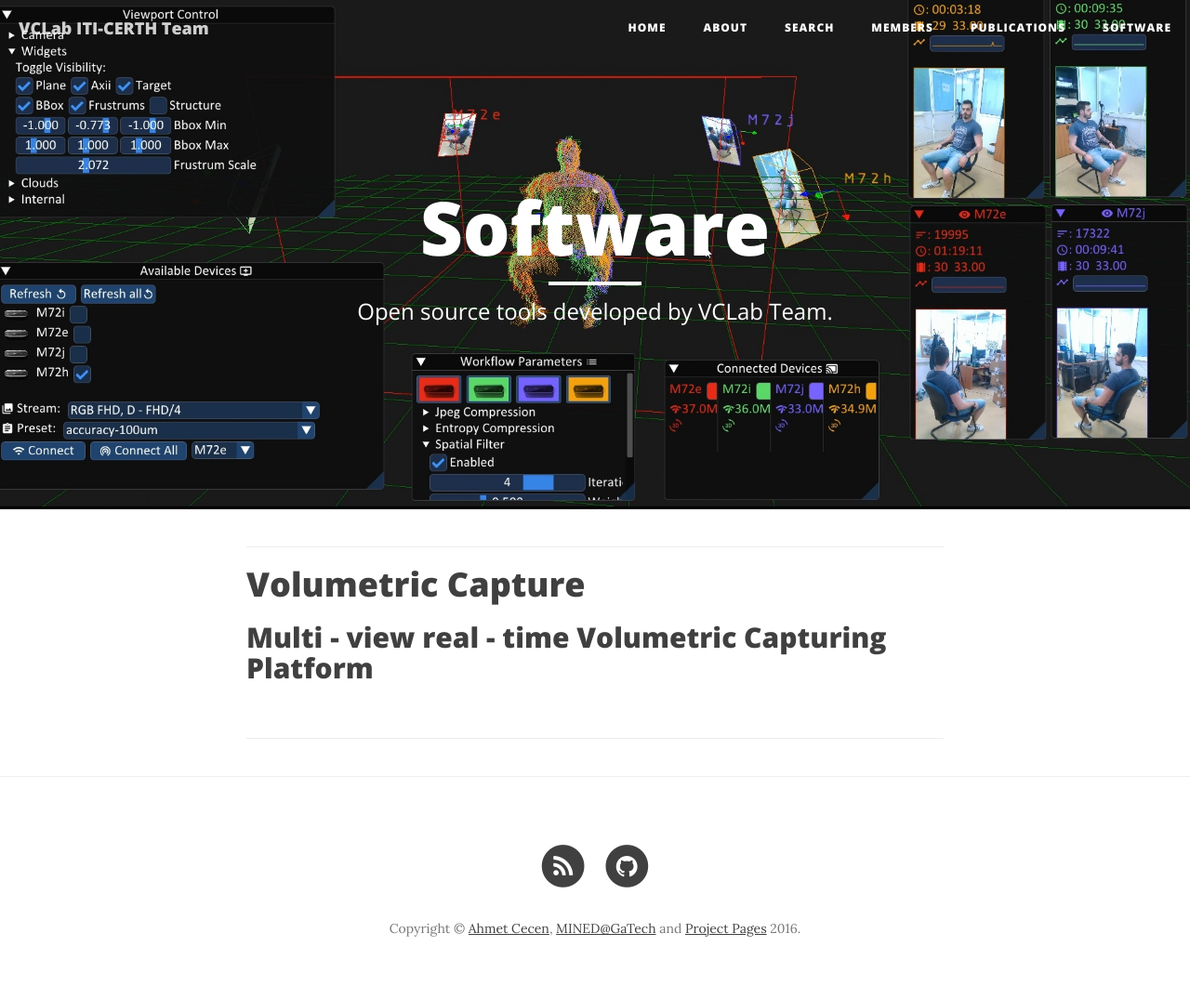
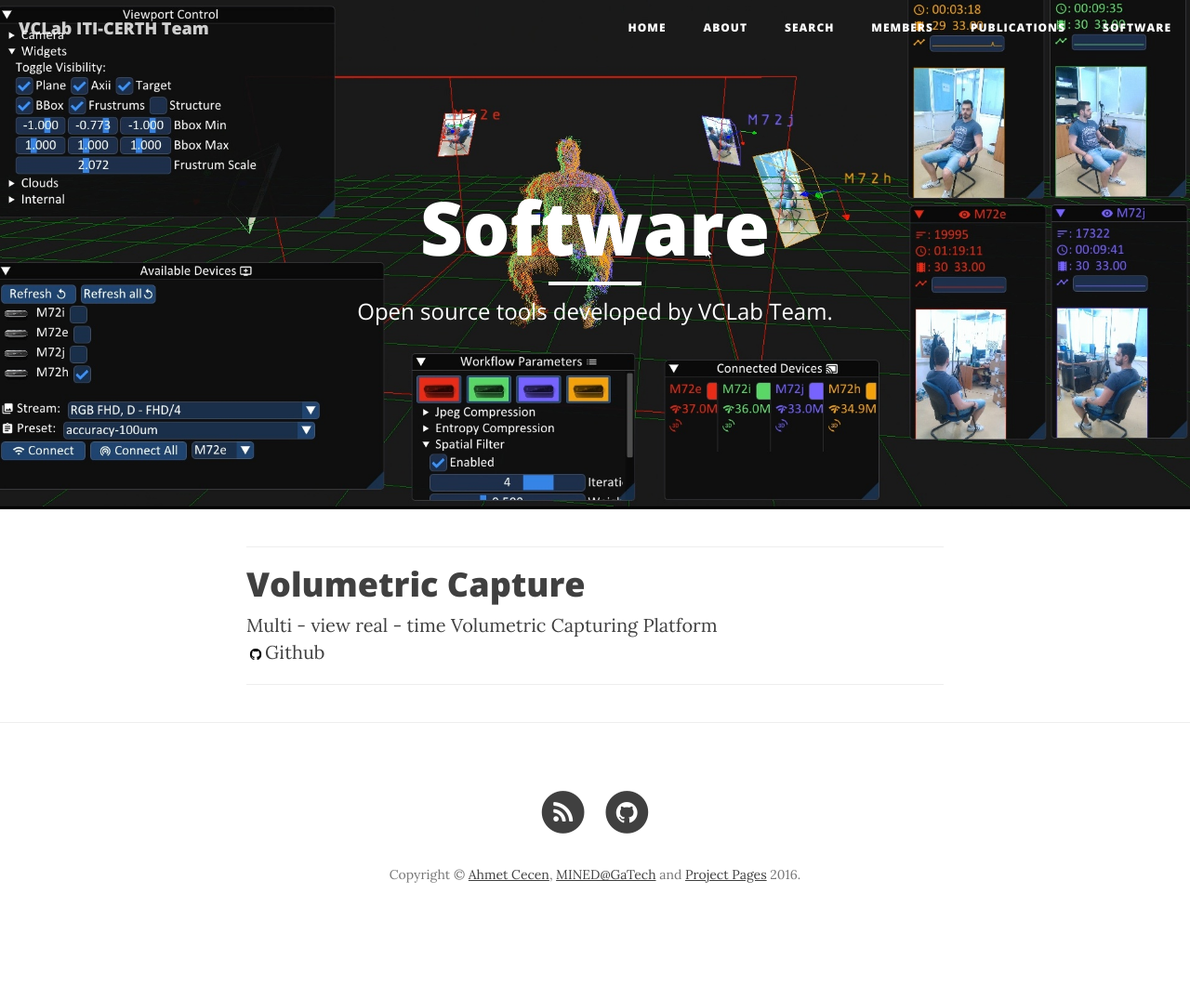
Before and after one commit to VCL3D/vcl3d.github.io, a Jekyll site: the page built from software.html, in a window 1280 px wide. Shown: the whole page at 93% size. Built offline with Jekyll 4.4.1, drawn with Linux system fonts in a browser that asks for light colours; nearby versions of some CDN libraries; after the commit the page ends 1017 px from its top, so only the background shows below that.

Commit message:
~ software html modification Signed-off-by: ssaroglou <saroglou@iti.gr>

```diff
--- a/software.html
+++ b/software.html
@@ -10,9 +10,9 @@
 
 	<h1>{{ tool.name }}</h1>
 
-	<h2>{{ tool.description }}</h2>
+	<div style = "text-align: justify;">{{ tool.description }}</div>
 
-	{% if member.github %}
+	{% if tool.github %}
 	<span class="social-share-googleplus"><a href="https://github.com/{{ tool.github }}" title="Github"><img src="{{ "/img/icons/github-icon.png" | prepend: site.baseurl }}" style="height:20px">Github</a></span>
 	{% endif %}
 	{% if member.gplus %}
```
